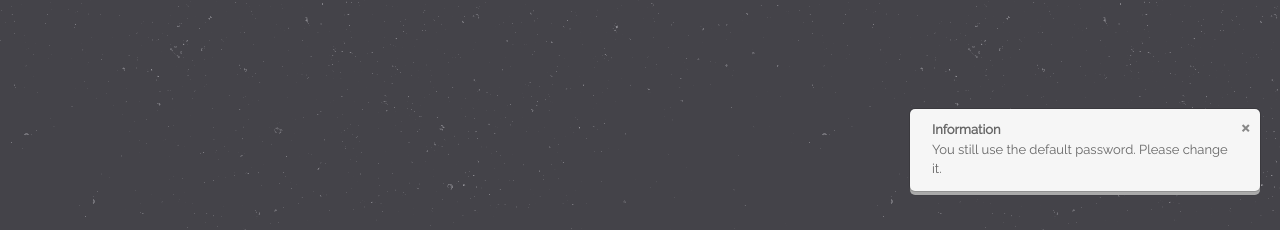
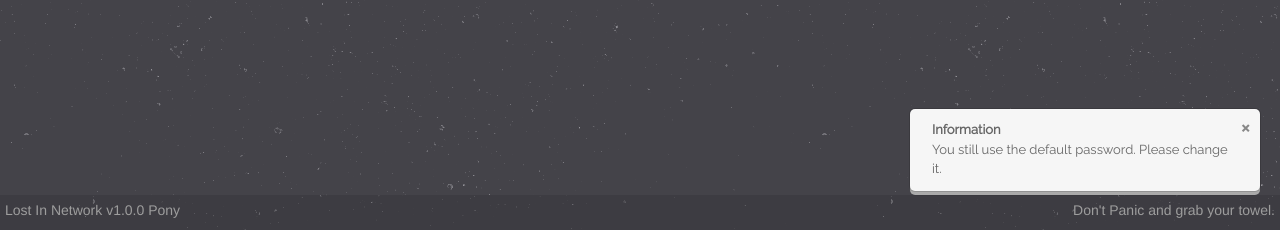
Before and after one commit to depado/LostInNetwork, a Flask app: page / in a window 1280 px wide. Shown: the part 570-800 px from the top of the page. Run offline with Flask 2, Linux system fonts and the light colour scheme; a user stored in the database is signed in; parts of the project's set-up code (start-up, migrations or seed data) failed here and were passed over; some libraries are stand-ins or nearby versions.

Commit message:
Don't panic commit

```diff
--- a/app/static/css/transparent-bootstrap.css
+++ b/app/static/css/transparent-bootstrap.css
@@ -45,6 +45,27 @@
 .white {
     color: rgba(255,255,255,1);
 }
+
+
+/* Sticky footer styles
+-------------------------------------------------- */
+html {
+  position: relative;
+  min-height: 100%;
+}
+body {
+  /* Margin bottom by footer height */
+  margin-bottom: 60px;
+}
+.footer {
+  position: absolute;
+  bottom: 0;
+  width: 100%;
+  /* Set the fixed height of the footer here */
+  height: 60px;
+  background-color: #f5f5f5;
+}
+
 
 .form-inline .form-horizontal .control-group > label {
   text-align: left;
--- a/app/templates/base.html
+++ b/app/templates/base.html
@@ -31,6 +31,9 @@
   </head>
   <body>
     {% block content %}{% endblock %}
+    <footer class="footer">
+        <p>Lost In Network v1.0.0 Pony <span class="pull-right">Don't Panic and grab your towel.</span></p>
+    </footer>
     <script type="text/javascript">
         Messenger.options = {
           extraClasses: 'messenger-fixed messenger-on-bottom messenger-on-right',
```
Also changed, not shown: app/templates/help.html (+39 -0 lines).
